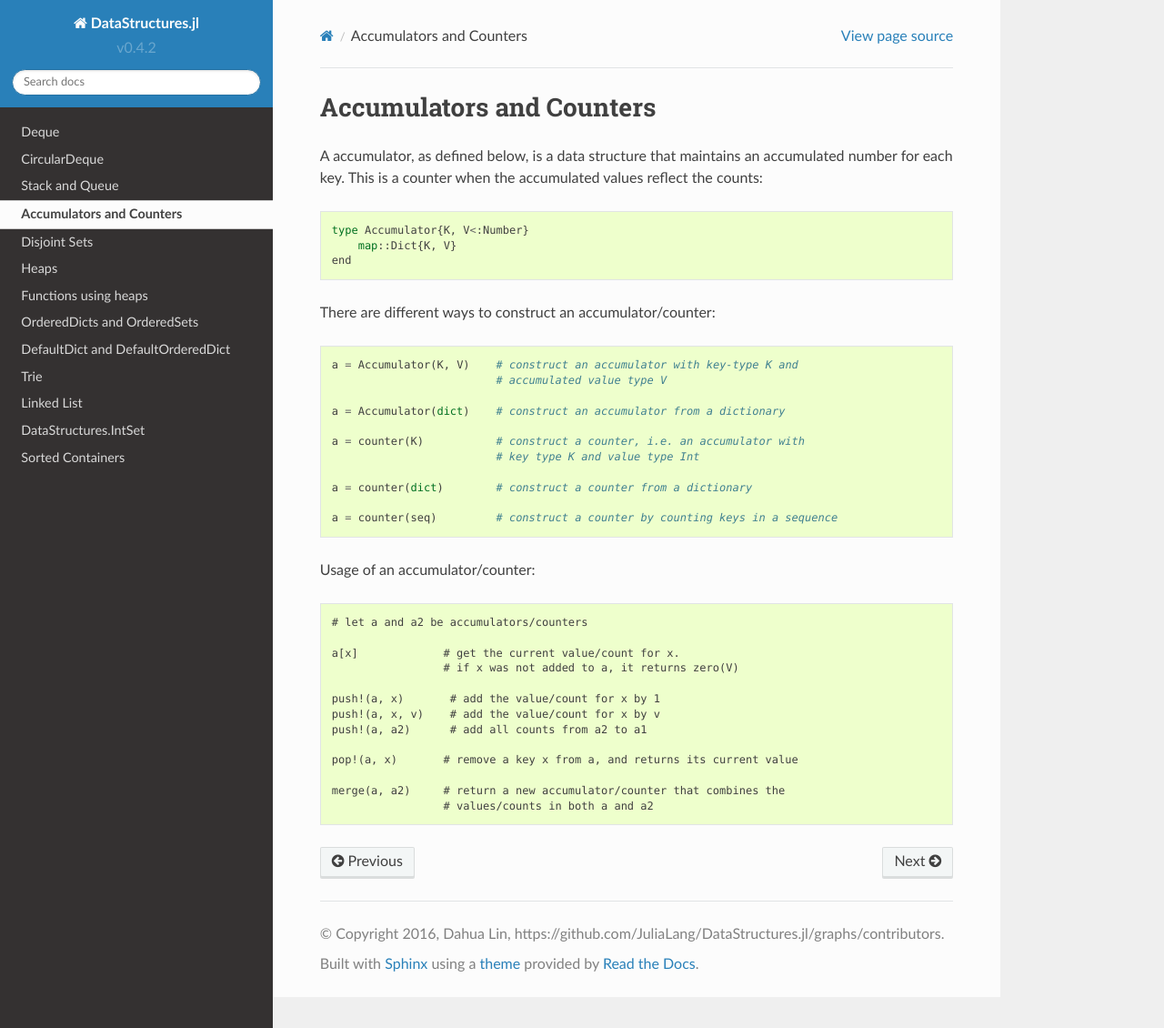
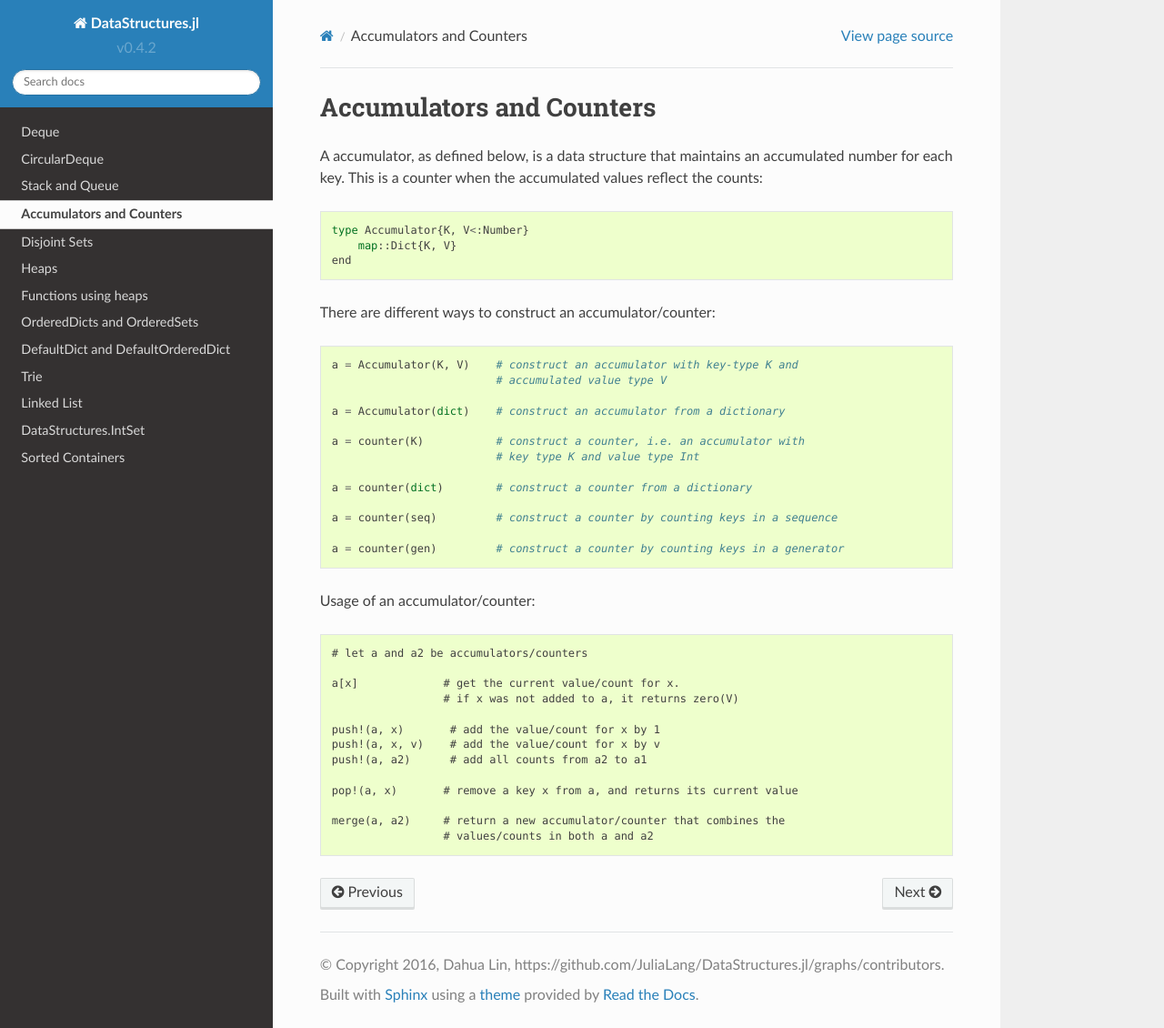
Before and after one commit to JuliaCollections/DataStructures.jl, a Sphinx documentation site: the page built from doc/source/accumulators.rst, in a window 1280 px wide and 1130 px high. Shown: the whole window at 91% size. Built offline with Sphinx 7.4.7 and the Read the Docs theme 2.0.0, drawn with Linux system fonts in a browser that asks for light colours; formulas are drawn with MathJax 3.

Commit message:
Define counter(::Generator)

```diff
--- a/doc/source/accumulators.rst
+++ b/doc/source/accumulators.rst
@@ -26,6 +26,8 @@ There are different ways to construct an accumulator/counter::
 
   a = counter(seq)         # construct a counter by counting keys in a sequence
 
+  a = counter(gen)         # construct a counter by counting keys in a generator
+
 
 Usage of an accumulator/counter::
 
```
Also changed, not shown: 2 other files.
